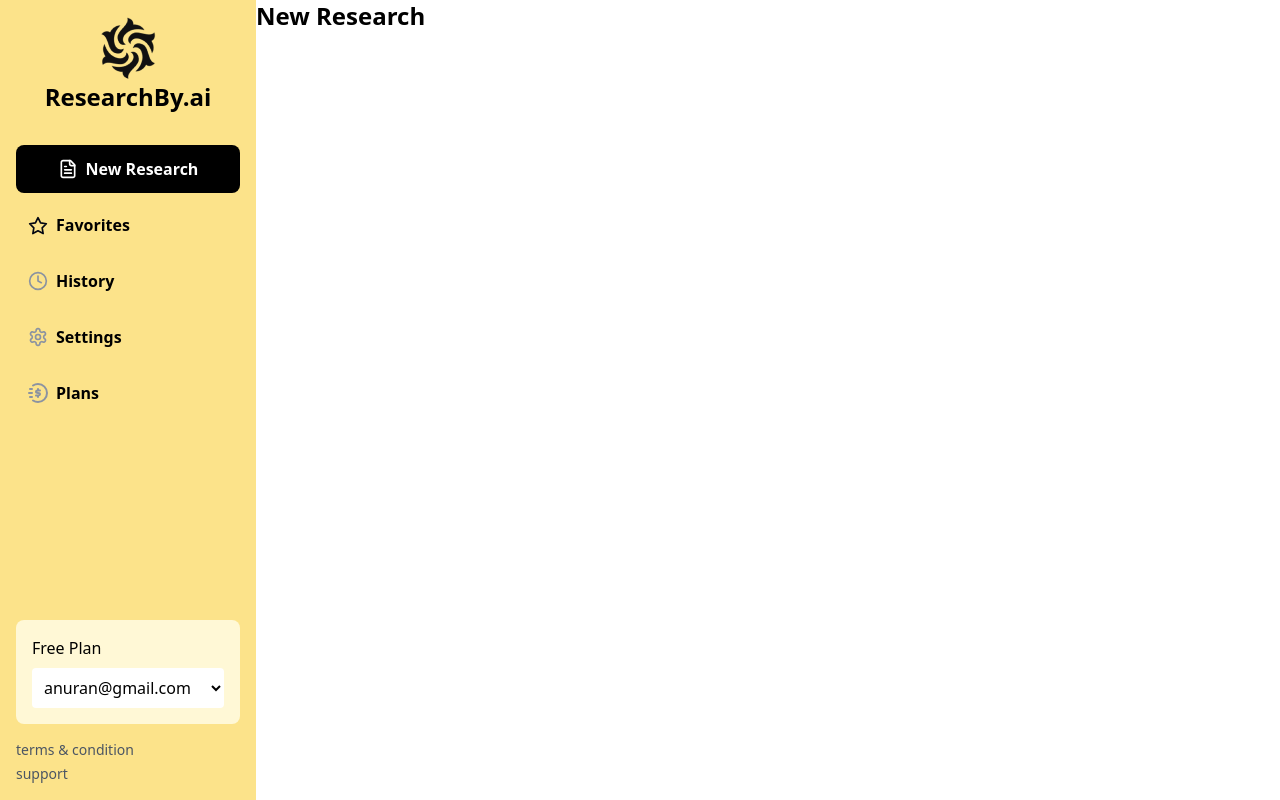
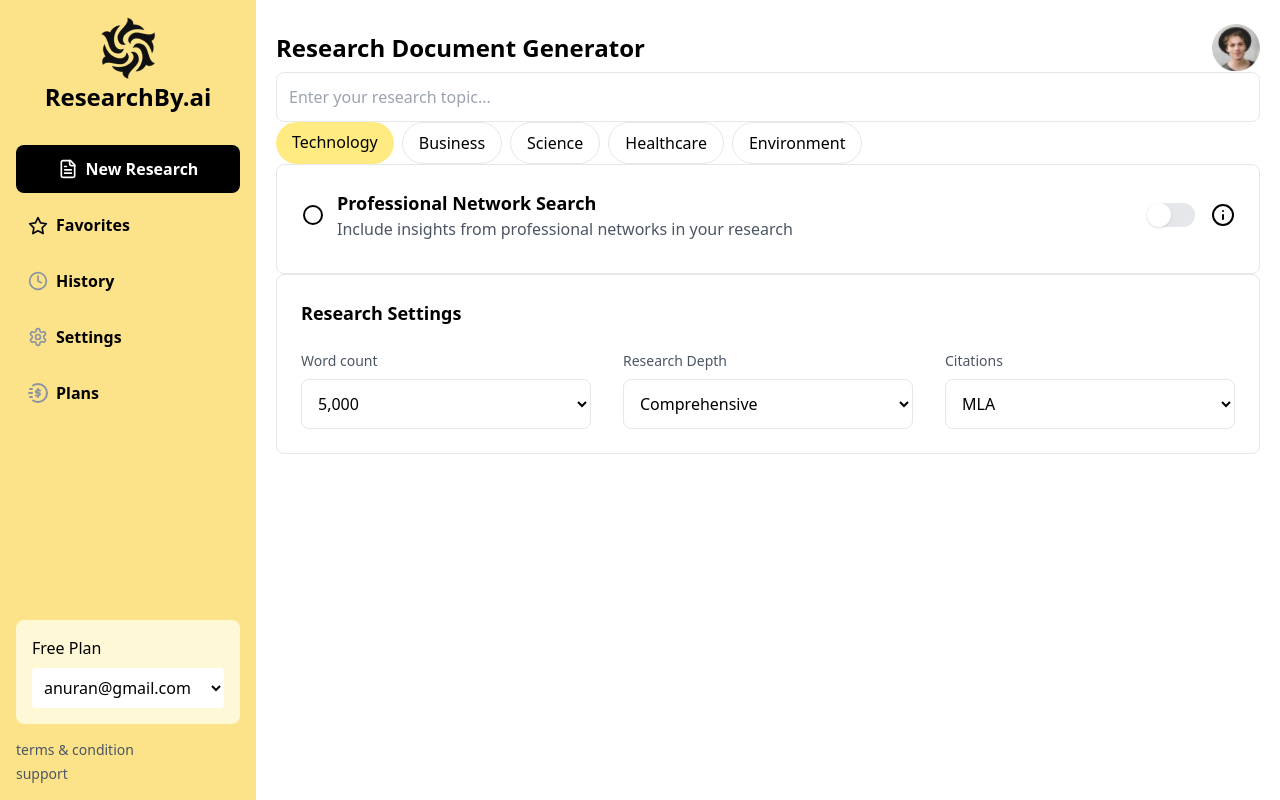
Before and after one commit to Anuran12/ResearchBy, a Next.js app: page /research in a window 1280 px wide. Built offline with nearby package versions, Linux system fonts and the light colour scheme.

Commit message:
research page

```diff
--- a/app/research/layout.tsx
+++ b/app/research/layout.tsx
@@ -30,7 +30,7 @@ export default function RootLayout({
       >
         <Sidebar />
         <main className="flex">
-          <div className="w-64"></div>
+          <div className="w-[20%]"></div>
           {children}
         </main>
       </body>
--- a/app/research/page.tsx
+++ b/app/research/page.tsx
@@ -1,8 +1,120 @@
+import Image from "next/image";
+import Avatar from "@/assets/avatar.png";
+
 export default function NewResearch() {
   return (
-    <div>
-      <h1 className="text-2xl font-bold mb-4">New Research</h1>
-      {/* Add your new research form/content here */}
+    <div className="w-[80%] py-6 px-5">
+      <div className="flex justify-between items-center w-full">
+        <h1 className="text-2xl font-bold">Research Document Generator</h1>
+        <Image src={Avatar} alt="avatar" className="w-12 h-12 rounded-full" />
+      </div>
+      <div className="relative">
+        <input
+          type="text"
+          placeholder="Enter your research topic..."
+          className="w-full p-3 border rounded-lg"
+        />
+      </div>
+      {/* Keywords/Topics */}
+      <div className="flex flex-wrap gap-2">
+        <span className="px-4 py-2 bg-[#FFEB82] rounded-full">Technology</span>
+        <span className="px-4 py-2 bg-white border rounded-full">Business</span>
+        <span className="px-4 py-2 bg-white border rounded-full">Science</span>
+        <span className="px-4 py-2 bg-white border rounded-full">
+          Healthcare
+        </span>
+        <span className="px-4 py-2 bg-white border rounded-full">
+          Environment
+        </span>
+      </div>
+      {/* Professional Network Search Section */}
+      <div className="border rounded-lg p-6">
+        <div className="flex items-center justify-between mb-2">
+          <div className="flex items-center gap-3">
+            <div className="w-6 h-6">
+              <svg
+                viewBox="0 0 24 24"
+                fill="none"
+                xmlns="http://www.w3.org/2000/svg"
+              >
+                <path
+                  d="M12 21C16.9706 21 21 16.9706 21 12C21 7.02944 16.9706 3 12 3C7.02944 3 3 7.02944 3 12C3 16.9706 7.02944 21 12 21Z"
+                  stroke="currentColor"
+                  strokeWidth="2"
+                />
+              </svg>
+            </div>
+            <div>
+              <h2 className="text-lg font-semibold">
+                Professional Network Search
+              </h2>
+              <p className="text-gray-600">
+                Include insights from professional networks in your research
+              </p>
+            </div>
+          </div>
+          <div className="flex items-center gap-4">
+            <div className="w-12 h-6 bg-gray-200 rounded-full">
+              <div className="w-6 h-6 bg-white rounded-full shadow"></div>
+            </div>
+            <div className="w-6 h-6">
+              <svg
+                viewBox="0 0 24 24"
+                fill="none"
+                xmlns="http://www.w3.org/2000/svg"
+              >
+                <path
+                  d="M12 22C17.5228 22 22 17.5228 22 12C22 6.47715 17.5228 2 12 2C6.47715 2 2 6.47715 2 12C2 17.5228 6.47715 22 12 22Z"
+                  stroke="currentColor"
+                  strokeWidth="2"
+                />
+                <path
+                  d="M12 16V12M12 8H12.01"
+                  stroke="currentColor"
+                  strokeWidth="2"
+                  strokeLinecap="round"
+                />
+              </svg>
+            </div>
+          </div>
+        </div>
+      </div>
+      {/* Research Settings Section */}
+      <div className="border rounded-lg p-6">
+        <h2 className="text-lg font-semibold mb-6">Research Settings</h2>
+        <div className="grid grid-cols-3 gap-8">
+          <div>
+            <label className="block text-sm text-gray-600 mb-2">
+              Word count
+            </label>
+            <select className="w-full p-3 border rounded-lg bg-white">
+              <option>5,000</option>
+              <option>10,000</option>
+              <option>15,000</option>
+            </select>
+          </div>
+          <div>
+            <label className="block text-sm text-gray-600 mb-2">
+              Research Depth
+            </label>
+            <select className="w-full p-3 border rounded-lg bg-white">
+              <option>Comprehensive</option>
+              <option>Basic</option>
+              <option>Advanced</option>
+            </select>
+          </div>
+          <div>
+            <label className="block text-sm text-gray-600 mb-2">
+              Citations
+            </label>
+            <select className="w-full p-3 border rounded-lg bg-white">
+              <option>MLA</option>
+              <option>APA</option>
+              <option>Chicago</option>
+            </select>
+          </div>
+        </div>
+      </div>
     </div>
   );
 }
--- a/components/Sidebar.tsx
+++ b/components/Sidebar.tsx
@@ -6,7 +6,7 @@ import New from "@/assets/new.svg";
 
 function Sidebar() {
   return (
-    <div className="fixed left-0 top-0 h-screen w-64 bg-[#FCE38A] p-4 flex flex-col">
+    <div className="fixed left-0 top-0 h-screen w-[20%] bg-[#FCE38A] p-4 flex flex-col">
       {/* Logo section */}
       <div className="flex flex-col justify-center items-center mb-8">
         <Image src={Logo} alt="logo" width={60} height={60} />
```
Also changed, not shown: assets/avatar.png (added).
